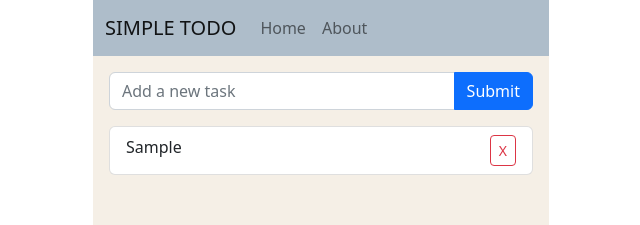
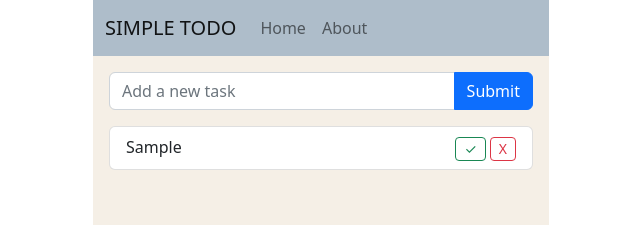
Before and after one commit to nusendra/pens-fullstack-workshop, a Vue app in the folder frontend/: page / in a window 1280 px wide. Both pictures are taken after typing "Sample" into the empty fields and a click on the button "Submit". Shown: the top 225 px of the page, without its empty margins (319-959 px from the left). Built offline with nearby package versions, Linux system fonts and the light colour scheme.

Commit message:
feat: add isDone in todo list

```diff
--- a/frontend/src/components/TodoList.vue
+++ b/frontend/src/components/TodoList.vue
@@ -4,7 +4,16 @@
       v-for="(item, index) in todos"
       class="list-group-item d-flex justify-content-between align-items-start"
     >
-      <div style="">{{ item.task }}</div>
+      <del v-if="item.isDone">{{ item.task }}</del>
+      <span v-else>{{ item.task }}</span>
+      <div>
+        <button
+          type="button"
+          class="btn btn-outline-success btn-sm mx-1"
+          @click="doneTask(index)"
+        >
+          ✓
+        </button>
         <button
           type="button"
           class="btn btn-outline-danger btn-sm"
@@ -12,6 +21,7 @@
         >
           X
         </button>
+      </div>
     </li>
   </ul>
 </template>
@@ -29,4 +39,14 @@ const emit = defineEmits(["deleteTask"]);
 const deleteTask = (index) => {
   emit("deleteTask", index);
 };
+
+const doneTask = (index) => {
+  emit("doneTask", index);
+};
 </script>
+
+<style scoped>
+.btn {
+  --bs-btn-line-height: 1;
+}
+</style>
--- a/frontend/src/views/Home.vue
+++ b/frontend/src/views/Home.vue
@@ -16,7 +16,7 @@
       Submit
     </button>
   </div>
-  <TodoList :todos="todos.list" @deleteTask="deleteTask" />
+  <TodoList :todos="todos.list" @deleteTask="deleteTask" @doneTask="doneTask" />
 </template>
 
 <script setup>
@@ -56,13 +56,17 @@ const deleteTask = (taskIndex) => {
   saveToLocalStorage();
 };
 
+const doneTask = (taskIndex) => {
+  todos.list = todos.list.filter((item, index) => {
+    if (index == taskIndex) {
+      item.isDone = true;
+    }
+    return item;
+  });
+  saveToLocalStorage();
+};
+
 const saveToLocalStorage = () => {
   localStorage.setItem("todos", JSON.stringify(todos.list));
 };
 </script>
-
-<style scoped>
-.btn {
-  --bs-btn-line-height: 1;
-}
-</style>
```
Lines whose indentation alone changed are shown as unchanged.
